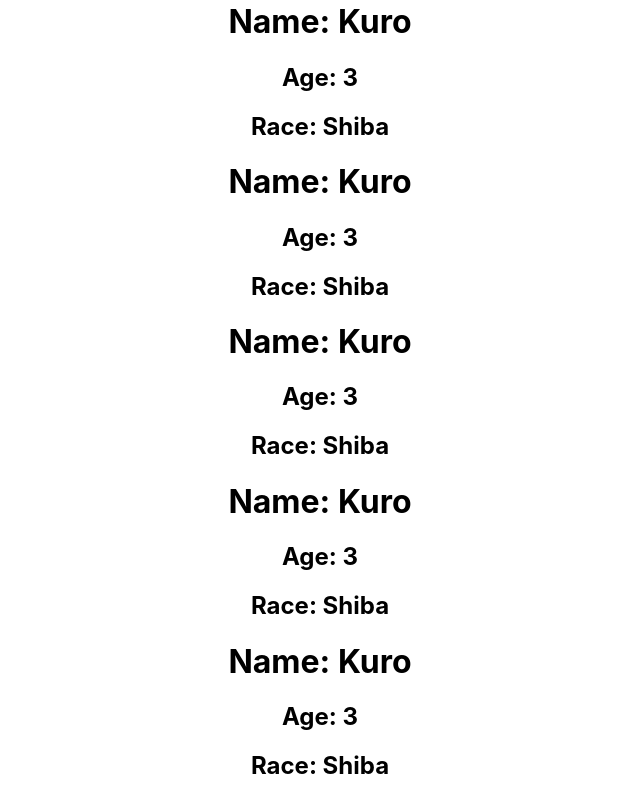
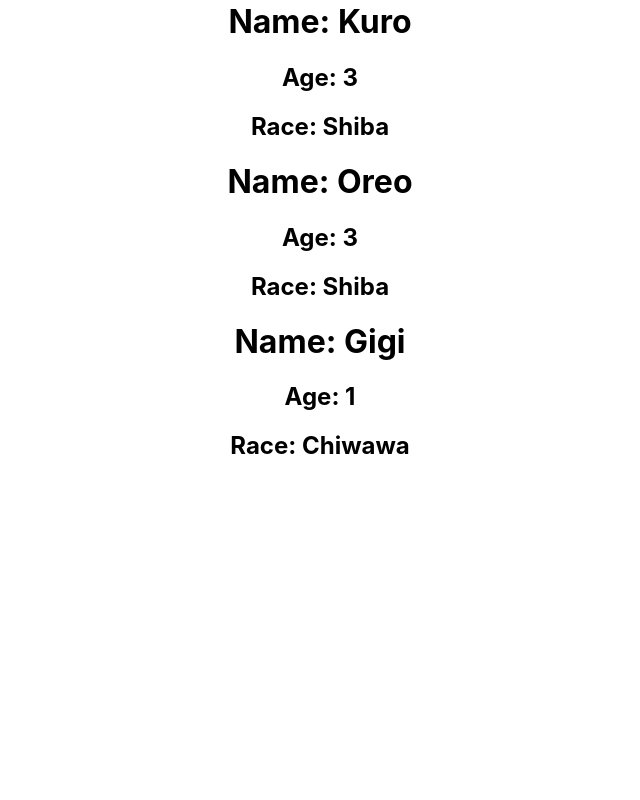
Before and after one commit to shankachu/cute-shiba-react-pagination, a React (Create React App) app: page / in a window 1280 px wide. Shown: the part 819-1619 px from the top of the page, without its empty margins (320-960 px from the left). After the commit the page ends 1299 px from the top, so only its background shows below. Built offline with nearby package versions, Linux system fonts and the light colour scheme.

Commit message:
add props

```diff
--- a/src/App.js
+++ b/src/App.js
@@ -1,12 +1,12 @@
 import logo from './logo.svg';
 import './App.css';
 
-const Dog = () => {
+const Dog = (props) => {
   return (
     <>
-      <h1>Name: Kuro</h1>
-      <h2>Age: 3</h2>
-      <h2>Race: Shiba</h2>
+      <h1>Name: {props.name}</h1>
+      <h2>Age: {props.age}</h2>
+      <h2>Race: {props.race}</h2>
     </>
   )
 }
@@ -31,11 +31,9 @@ function App() {
         )}
       </header>
       <div>
-        <Dog />
-        <Dog />
-        <Dog />
-        <Dog />
-        <Dog />
+        <Dog name='Kuro' age='3' race='Shiba'/>
+        <Dog name='Oreo' age='3' race='Shiba'/>
+        <Dog name='Gigi' age='1' race='Chiwawa'/>
       </div>
     </div>
   );
```
